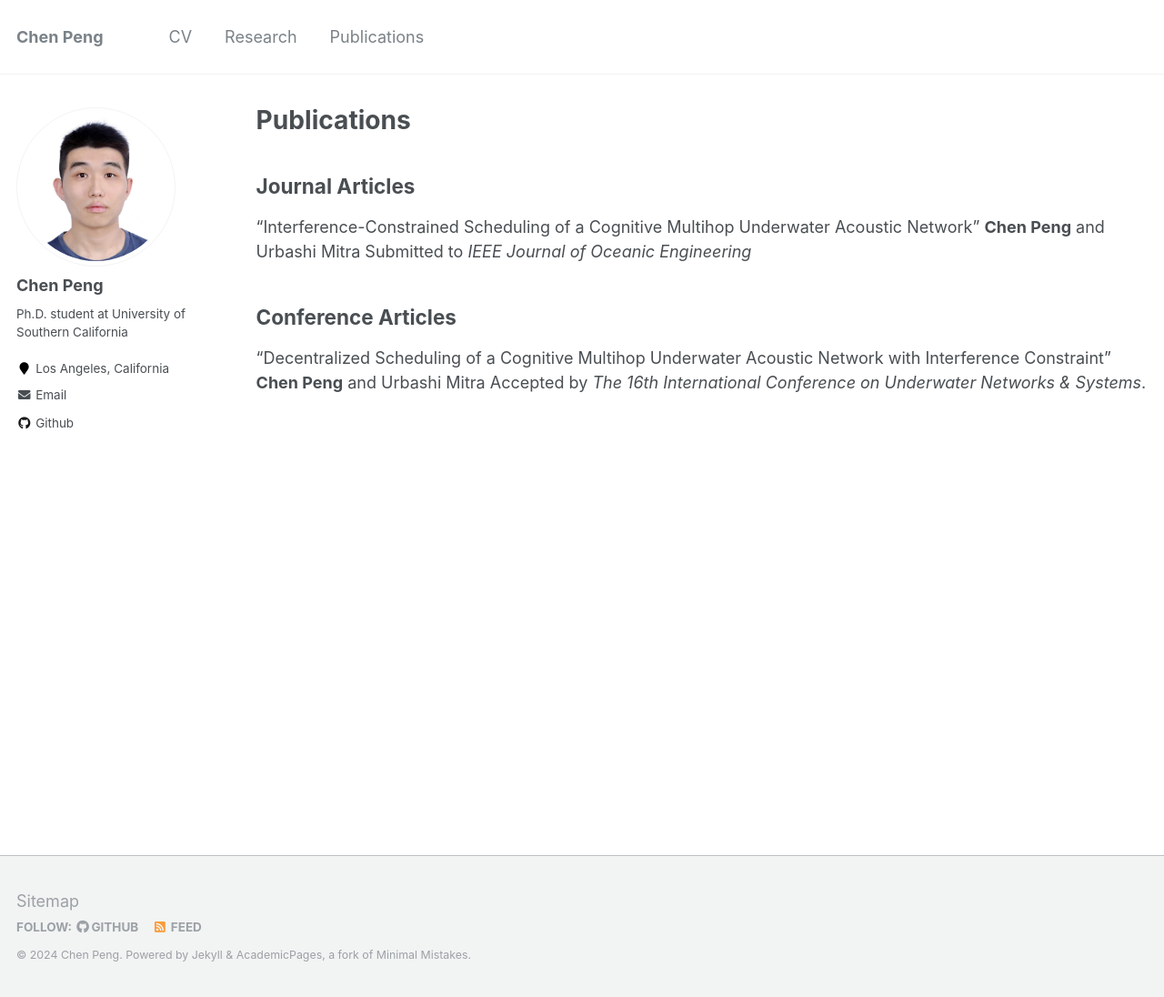
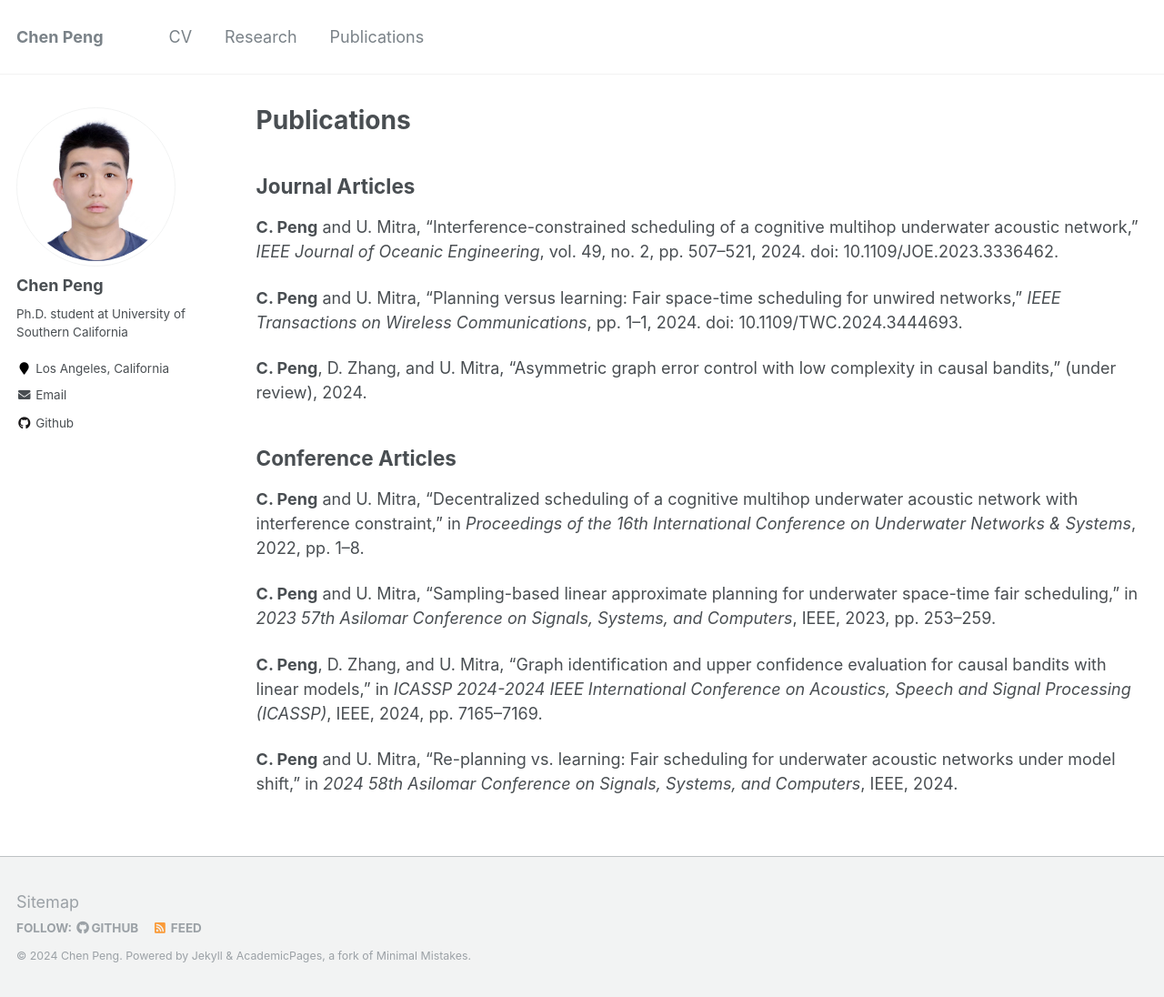
Before and after one commit to CalixPeng/CalixPeng.github.io, a Jekyll site: the page built from _pages/publications.md, in a window 1280 px wide and 1096 px high. Shown: the whole window at 91% size. Built offline with Jekyll 4.4.1, drawn with Linux system fonts in a browser that asks for light colours.

Commit message:
Update publications.md

```diff
--- a/_pages/publications.md
+++ b/_pages/publications.md
@@ -6,10 +6,19 @@ author_profile: true
 ---
 
 ## Journal Articles
-"Interference-Constrained Scheduling of a Cognitive Multihop Underwater Acoustic Network" **Chen Peng** and Urbashi Mitra
-Submitted to *IEEE Journal of Oceanic Engineering*
+**C. Peng** and U. Mitra, "Interference-constrained scheduling of a cognitive multihop underwater acoustic network," *IEEE Journal of Oceanic Engineering*, vol. 49, no. 2, pp. 507–521, 2024. doi: 10.1109/JOE.2023.3336462.
+
+**C. Peng** and U. Mitra, "Planning versus learning: Fair space-time scheduling for unwired networks," *IEEE Transactions on Wireless Communications*, pp. 1–1, 2024. doi: 10.1109/TWC.2024.3444693.
+
+**C. Peng**, D. Zhang, and U. Mitra, "Asymmetric graph error control with low complexity in causal bandits," (under review), 2024.
 
 ## Conference Articles
-"Decentralized Scheduling of a Cognitive Multihop Underwater Acoustic Network with Interference Constraint"
-**Chen Peng** and Urbashi Mitra
-Accepted by *The 16th International Conference on Underwater Networks & Systems*.
+**C. Peng** and U. Mitra, "Decentralized scheduling of a cognitive multihop underwater acoustic network with interference constraint," in *Proceedings of the 16th International Conference on Underwater Networks & Systems*, 2022, pp. 1–8.
+
+**C. Peng** and U. Mitra, "Sampling-based linear approximate planning for underwater space-time fair scheduling,"
+in *2023 57th Asilomar Conference on Signals, Systems, and Computers*, IEEE, 2023, pp. 253–259.
+
+**C. Peng**, D. Zhang, and U. Mitra, "Graph identification and upper confidence evaluation for causal bandits with linear models," in *ICASSP 2024-2024 IEEE International Conference on Acoustics, Speech and Signal Processing (ICASSP)*, IEEE, 2024, pp. 7165–7169.
+
+**C. Peng** and U. Mitra, "Re-planning vs. learning: Fair scheduling for underwater acoustic networks under
+model shift," in *2024 58th Asilomar Conference on Signals, Systems, and Computers*, IEEE, 2024.
```
